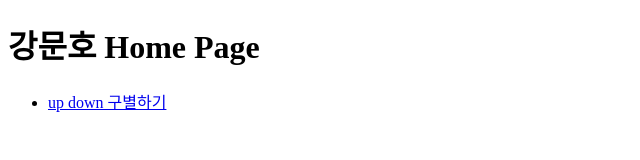
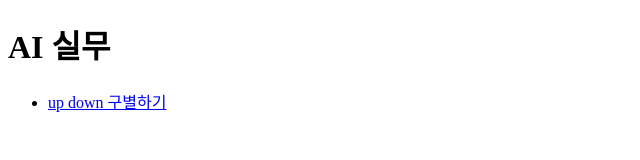
Before and after one commit to whitedwarf2/whitedwarf2.com, a plain HTML site: page index.html in a window 1280 px wide. Shown: the whole page, without its empty margins (0-640 px from the left). Drawn offline with Linux system fonts and the light colour scheme.

Commit message:
Update index.html

```diff
--- a/index.html
+++ b/index.html
@@ -7,7 +7,7 @@
     <title>강문호 Home Page</title>
 </head>
 <body>
-  <h1> 강문호 Home Page </h1>
+  <h1> AI 실무 </h1>
   <ul>
     <li><a href="https://teachablemachine.withgoogle.com/models/4Ilf6Wp_G/">up down 구별하기</li>
    </ul>
```
